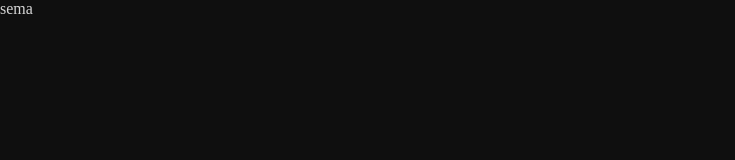
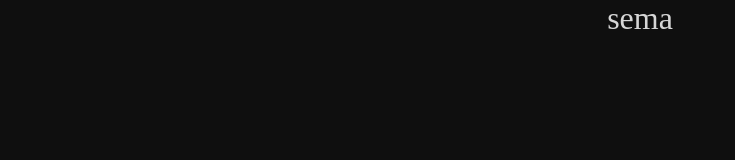
Before and after one commit to lunacookies/sema, a plain HTML site: page index.html in a window 1280 px wide. Shown: the whole page, without its empty margins (0-735 px from the left). Drawn offline with Linux system fonts and the light colour scheme; a web font is replaced by a local one.

Commit message:
Style page title

```diff
--- a/style.css
+++ b/style.css
@@ -12,3 +12,8 @@
   background-color: #0f0f0f;
   color: #d6d6d6;
 }
+
+h1 {
+  font-size: 2rem;
+  text-align: center;
+}
```
